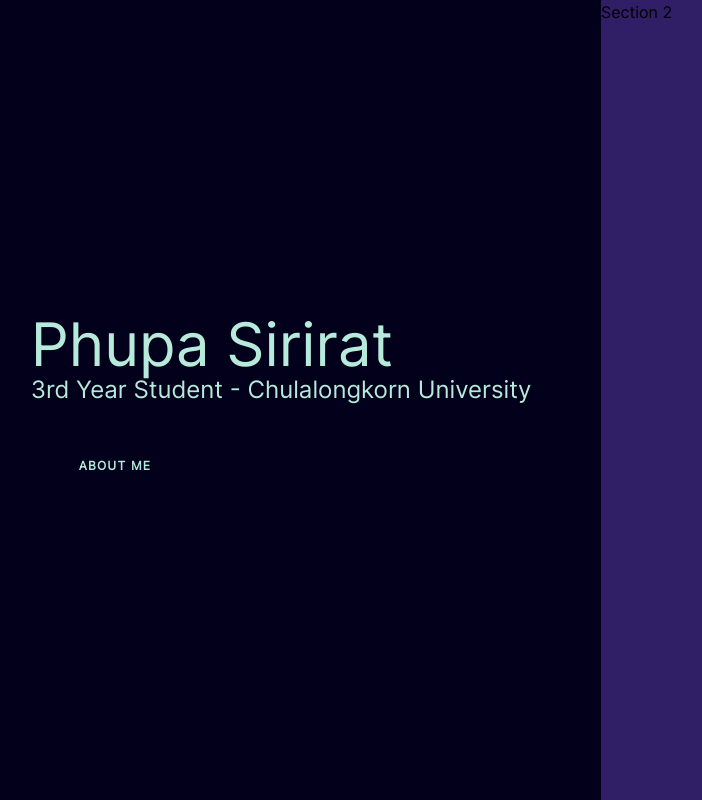
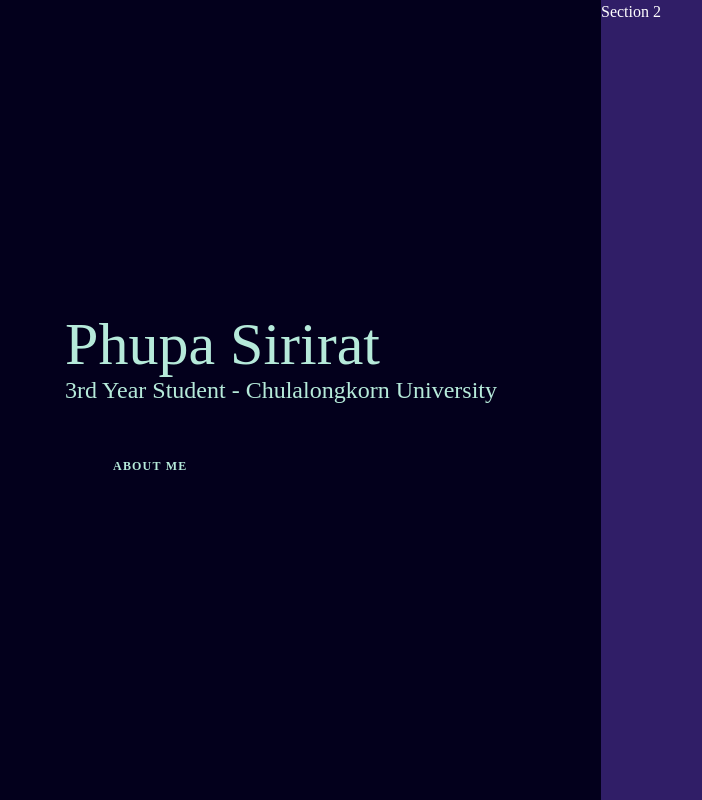
Before and after one commit to PhupaSirirat/personal-web, a React (Vite) app: page / in a window 1280 px wide. Shown: the whole page, without its empty margins (39-741 px from the left). Built offline with nearby package versions, Linux system fonts and the light colour scheme; a web font is replaced by a local one.

Commit message:
style: font and background

```diff
--- a/src/index.css
+++ b/src/index.css
@@ -11,11 +11,13 @@
 
 @font-face {
   font-family: 'Inter';
-  src: url('/public/font/Inter/Inter.var.woff2') format('truetype');
+  src: url('/public/font/Inter/Inter-Regular.woff') format('truetype');
   font-weight: normal;
   font-style: normal;
 }
 
 :root {
-  font-family: Inter;
+  font-family: Jura;
+  color: white;
+  background-color: black;
 }
```
